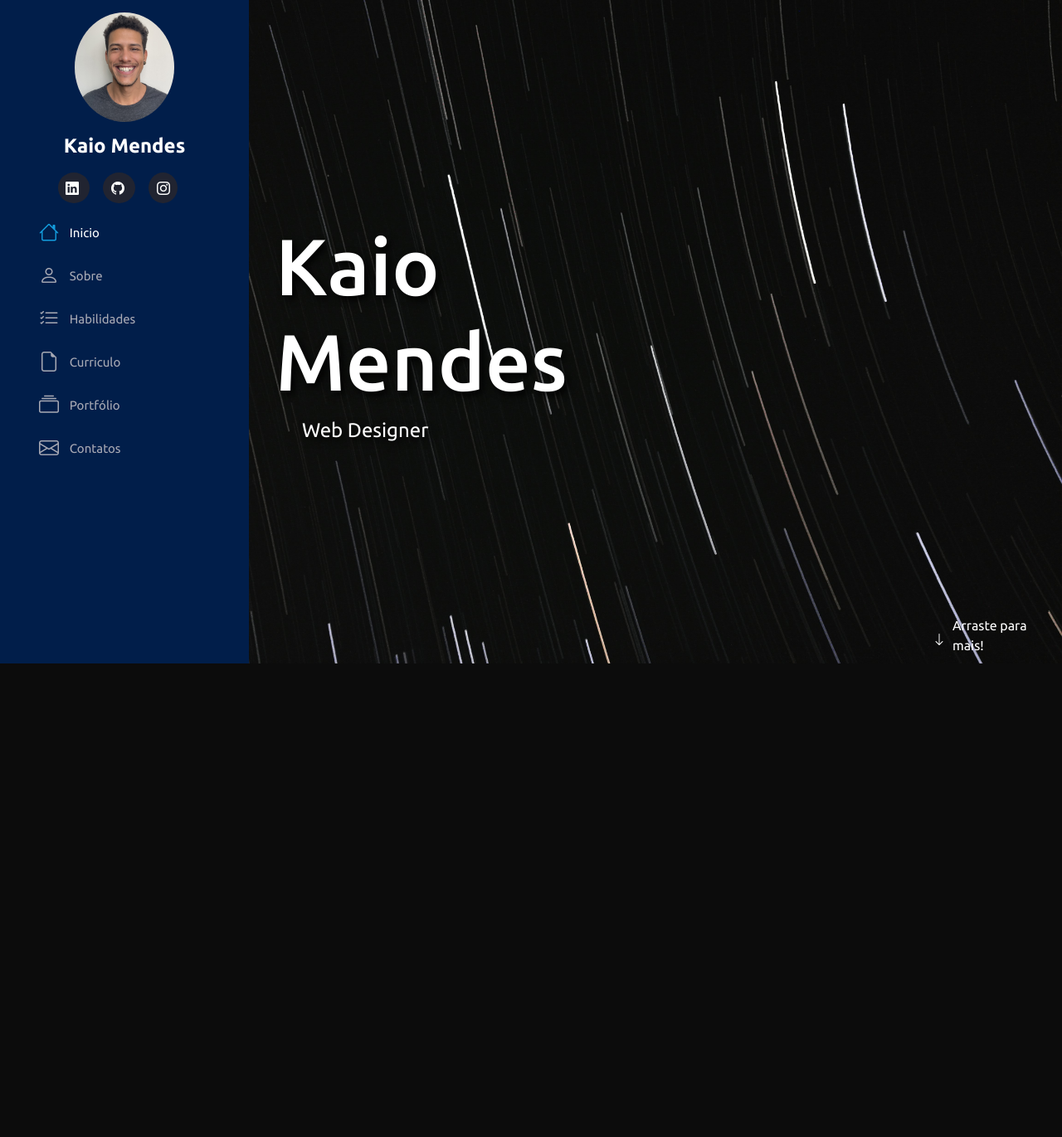
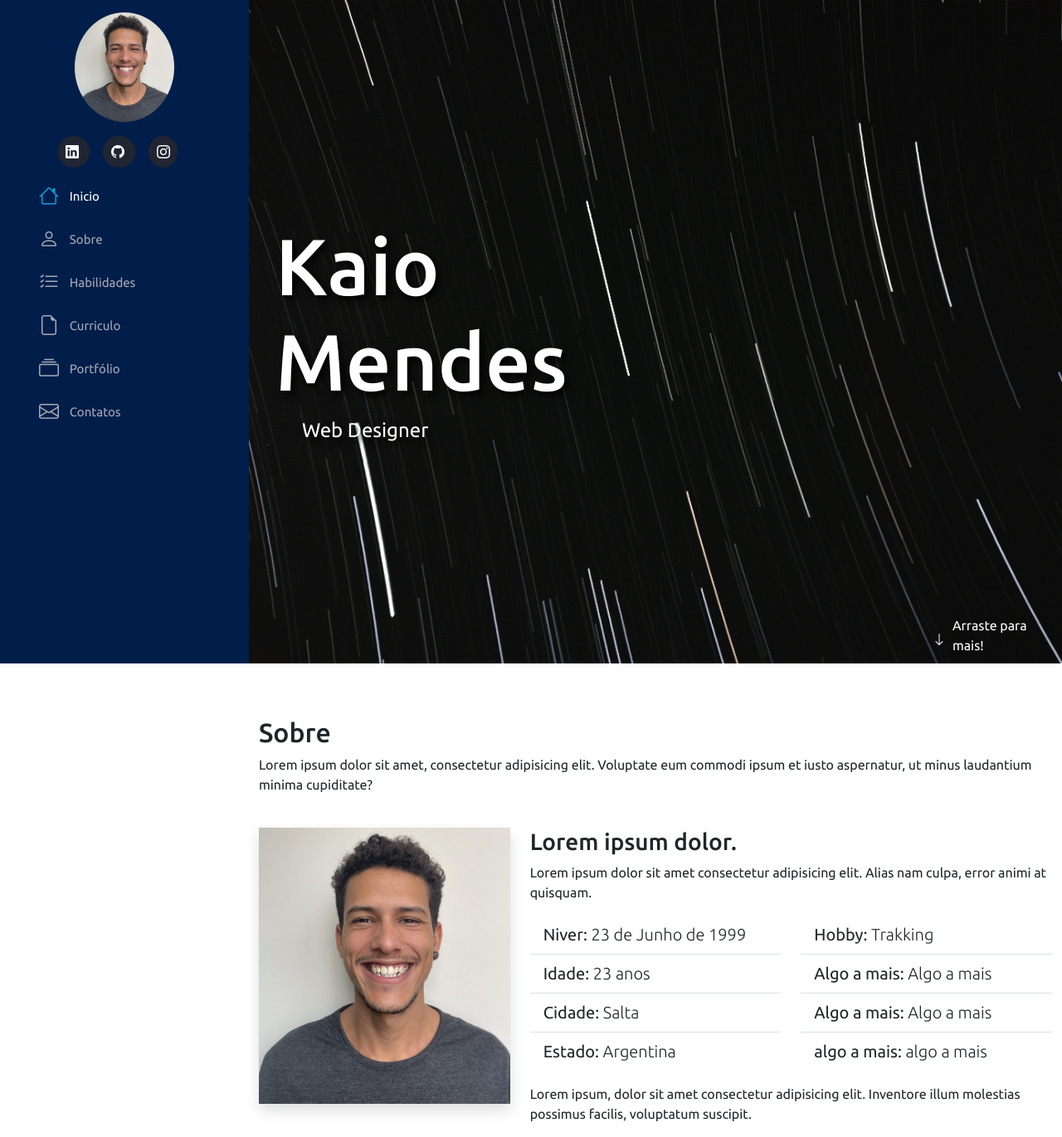
Before and after one commit to kai0mendes/Negocio-doido, a Flask app: page / in a window 1280 px wide. Shown: the whole page at 83% size. Before the commit the page ends 800 px from the top, so only its background shows below. Run offline with Flask 2, Linux system fonts and the light colour scheme; some libraries are stand-ins or nearby versions; some web fonts are replaced.

Commit message:
deleted:    static/img/logo.png 	new file:   "static/img/\303\255cone_fundo claro.png" 	modified:   static/style.css 	modified:   templates/index.html

```diff
--- a/static/style.css
+++ b/static/style.css
@@ -27,15 +27,6 @@ html, body {
     border-radius: 50%;
 }
 
-#header .profile h1 {
-    font-size: 24px;
-    margin: 0;
-    padding: 0;
-    font-weight: 600;
-    -moz-text-align-last: center;
-    text-align-last: center;
-    color: #fff;
-    }
 
 #header .profile .social-links a {
     font-size: 1rem;
@@ -172,3 +163,17 @@ i.menu-mobile {
         margin-left: 0;
     }
 }
+
+*::-webkit-scrollbar {
+    width: 10px;
+}
+
+*::-webkit-scrollbar-track {
+    width: 12px;
+    box-shadow: inset 0 0 .3rem #00000050;
+    background-color: #fff;
+}
+
+*::-webkit-scrollbar-thumb {
+    background-color: #011e4a;
+}
--- a/templates/index.html
+++ b/templates/index.html
@@ -6,18 +6,22 @@
     <meta name="viewport" content="width=device-width, initial-scale=1.0">
     <link rel="stylesheet" href="/static/bootstrap/css/bootstrap.css">
     <link rel="stylesheet" href="/static/style.css">
-    <link rel="icon" type="image.png" href="/static/img/logo.png">
+    <link rel="icon" type="image.png" href="/static/img/ícone_fundo claro.png">
     <link rel="stylesheet" href="https://cdn.jsdelivr.net/npm/bootstrap-icons@1.10.3/font/bootstrap-icons.css">
     <title>Kaio Mendes</title>
 </head>
 <body>
 
+
+
     <i class="bi bi-list menu-mobile"></i>
+
+
 
     <aside id="header">
         <section class="profile">
             <img src="/static/img/IMG_1769.jpg" alt="foto do kaio">
-            <h1>Kaio <strong>Mendes</strong></h1>
+
             <div class="social-links mt-4 text-center">
                 <a target="_blank" href="https://www.linkedin.com/in/kaio-vinicius-606912265/">
                     <i class="bi bi-linkedin"></i>
@@ -36,10 +40,10 @@
         <nav id="navbar" class="nav-menu">
             <ul class="nav flex-column">
                 <li class="nav-item">
-                  <a class="nav-link active" aria-current="page"  href="#" ><i class="bi bi-house"></i> Inicio</a>
+                  <a class="nav-link active" aria-current="page"  href="#inicio" ><i class="bi bi-house"></i> Inicio</a>
                 </li>
                 <li class="nav-item">
-                  <a class="nav-link" href="#"><i class="bi bi-person"></i> Sobre</a>
+                  <a class="nav-link" href="#sobre"><i class="bi bi-person"></i> Sobre</a>
                 </li>
                 <li class="nav-item">
                     <a class="nav-link" href="#"> <i class="bi bi-list-check"></i> Habilidades</a>
@@ -55,6 +59,10 @@
                   </li>
               </ul>
         </nav>
+
+        <section>
+
+        </section>
     </aside>
 
     <main id="main">
@@ -69,12 +77,83 @@
 
                 <div id="arraste" class="d-flex align-items-center">
                     <i class="bi bi-arrow-down text-white pe-2 fs" aria-hidden="true"></i>
-                <a href="">Arraste para mais!</a>
+                <a href="#sobre">Arraste para mais!</a>
                 </div>
 
             </div>
 
         </section>
+
+        <section class="container mt-5" id="sobre">
+
+
+            <div class="row w-100">
+                <div class="col-md-12">
+                    <h2 class='pt-3 '>Sobre</h2>
+                    <p>Lorem ipsum dolor sit amet, consectetur adipisicing elit.
+                       Voluptate eum commodi ipsum et iusto aspernatur, ut minus
+                       laudantium minima cupiditate?</p>
+                </div>
+            </div>
+
+            <div class="row mt-4">
+                <div class="col-md-4">
+                    <img class="img-fluid shadow" src="/static/img/IMG_1769.jpg" alt="foto de perfil">
+                </div>
+                <div class="col-md-8">
+                    <h3>Lorem ipsum dolor.</h3>
+                    <p>Lorem ipsum dolor sit amet consectetur adipisicing elit. Alias nam culpa, error animi at quisquam.</p>
+
+                    <div class="row mt-3 mb-3">
+                        <div class="col-md-6">
+                            <ul class="list-group list-group-flush fs-5">
+                                <li class="list-group-item">
+                                    Niver: <span class="fw-lighter"> 23 de Junho de 1999</span>
+                                </li>
+                                <li class="list-group-item">
+                                    Idade: <span class="fw-lighter"> 23 anos</span>
+                                </li>
+                                <li class="list-group-item">
+                                    Cidade: <span class="fw-lighter"> Salta</span>
+                                </li>
+                                <li class="list-group-item">
+                                    Estado: <span class="fw-lighter"> Argentina</span>
+                                </li>
+                              </ul>
+                        </div>
+                        <div class="col-md-6">
+                            <ul class="list-group list-group-flush fs-5">
+                                <li class="list-group-item">
+                                    Hobby: <span class="fw-lighter"> Trakking</span>
+                                </li>
+                                <li class="list-group-item">
+                                    Algo a mais: <span class="fw-lighter"> Algo a mais</span>
+                                </li>
+                                <li class="list-group-item">
+                                    Algo a mais: <span class="fw-lighter"> Algo a mais</span>
+                                </li>
+                                <li class="list-group-item">
+                                    algo a mais: <span class="fw-lighter"> algo a mais</span>
+                                </li>
+
+                              </ul>
+                        </div>
+                    </div>
+
+                    <p>Lorem ipsum, dolor sit amet consectetur adipisicing elit. Inventore illum molestias possimus facilis, voluptatum suscipit.</p>
+
+
+
+
+
+                </div>
+            </div>
+
+
+        </section>
+
+
+
     </main>
 
 
```
Also changed, not shown: static/img/logo.png (deleted), static/img/ícone_fundo claro.png (added).
